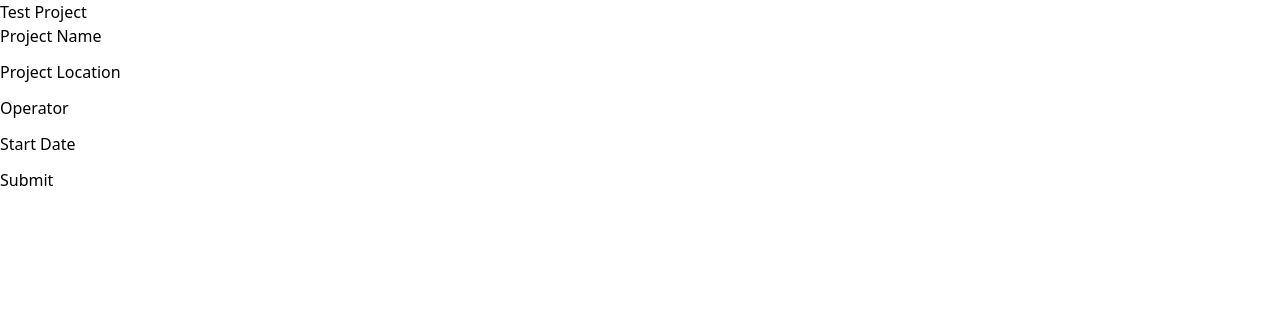
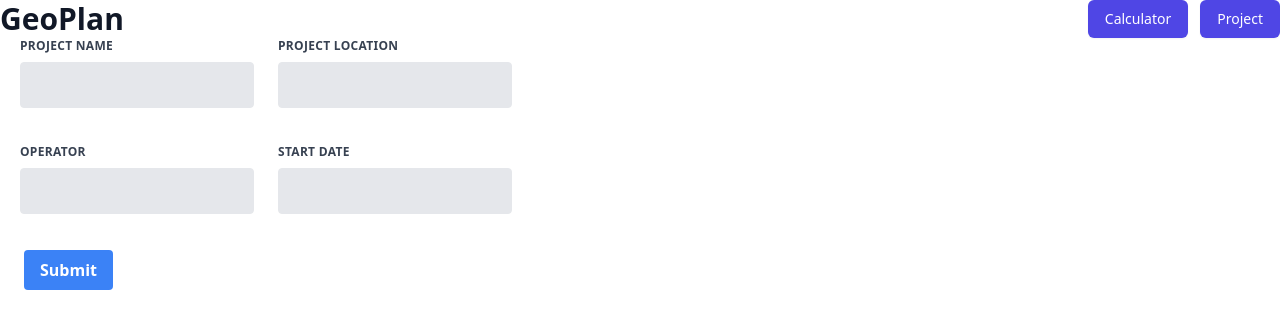
Before and after one commit to daledet/geoplan, a Django app: template geoplan/calculator/templates/project.html in a window 1280 px wide. Shown: the top 329 px of the page. Run offline with Django 3.2, Linux system fonts and the light colour scheme; the template is opened without the code that fills it, so the values that code supplies are empty.

Commit message:
change nav bar

```diff
--- a/geoplan/calculator/templates/home.html
+++ b/geoplan/calculator/templates/home.html
@@ -12,8 +12,26 @@
 </head>
 
 <body>
-    <a href="{% url 'calculator' %}">Test</a>
-    <a href="{% url 'project' %}">Project</a>
+
+    <!-- This example requires Tailwind CSS v2.0+ -->
+    <div class="md:flex md:items-center md:justify-between">
+        <div class="flex-1 min-w-0">
+            <h2 class="text-2xl font-bold leading-7 text-gray-900 sm:text-3xl sm:truncate">
+                GeoPlan
+            </h2>
+        </div>
+        <div class="mt-4 flex md:mt-0 md:ml-4">
+            <a href="{% url 'calculator' %}"> <button type="button"
+                    class="ml-3 inline-flex items-center px-4 py-2 border border-transparent rounded-md shadow-sm text-sm font-medium text-white bg-indigo-600 hover:bg-indigo-700 focus:outline-none focus:ring-2 focus:ring-offset-2 focus:ring-indigo-500">
+                    Calculator
+                </button></a>
+            <a href="{% url 'project' %}"><button type="button"
+                    class="ml-3 inline-flex items-center px-4 py-2 border border-transparent rounded-md shadow-sm text-sm font-medium text-white bg-indigo-600 hover:bg-indigo-700 focus:outline-none focus:ring-2 focus:ring-offset-2 focus:ring-indigo-500">
+                    Project
+                </button></a>
+        </div>
+    </div>
+
     {% block content %}
 
     {% endblock %}
--- a/geoplan/calculator/templates/project.html
+++ b/geoplan/calculator/templates/project.html
@@ -2,26 +2,57 @@
 
 {% block content %}
 
-<form action="" method="POST">
+
+
+<form class="w-full max-w-lg" action="" method="POST">
     {% csrf_token %}
-    <div class="mb-3 col-md-3 col-lg-3 ">
-        <label for="projectName" class="form-label">Project Name</label>
-        <input type="text" class="form-control" id="projectName">
+    <div class="flex flex-wrap -mx-3 mb-6 ml-2">
+        <div class="w-full md:w-1/2 px-3 mb-6 md:mb-0">
+            <label class="block uppercase tracking-wide text-gray-700 text-xs font-bold mb-2" for="grid-project-name">
+                Project Name
+            </label>
+            <input
+                class="appearance-none block w-full bg-gray-200 text-gray-700 border rounded py-3 px-4 mb-3 leading-tight focus:outline-none focus:bg-white"
+                id="grid-project-name" type="text">
+
+        </div>
+        <div class="w-full md:w-1/2 px-3">
+            <label class="block uppercase tracking-wide text-gray-700 text-xs font-bold mb-2"
+                for="grid-project-location">
+                Project Location
+            </label>
+            <input
+                class="appearance-none block w-full bg-gray-200 text-gray-700 border border-gray-200 rounded py-3 px-4 leading-tight focus:outline-none focus:bg-white focus:border-gray-500"
+                id="grid-project-location" type="text" placeholder="">
+        </div>
     </div>
-    <div class="mb-3 col-md-3 col-lg-3 ">
-        <label for="projectLocation" class="form-label">Project Location</label>
-        <input type="text" class="form-control" id="projectLocation">
-    </div>
-    <div class="mb-3 col-md-3 col-lg-3 ">
-        <label for="projectOperator" class="form-label">Operator</label>
-        <input type="text" class="form-control" id="projectOperator">
-    </div>
-    <div class="mb-3 col-md-3 col-lg-3 ">
-        <label for="projectStartDate" class="form-label">Start Date</label>
-        <input type="text" class="form-control" id="projectStartDate">
+    <div class="flex flex-wrap -mx-3 mb-6 ml-2">
+        <div class="w-full md:w-1/2 px-3 mb-6 md:mb-0">
+            <label class="block uppercase tracking-wide text-gray-700 text-xs font-bold mb-2" for="grid-project-name">
+                Operator
+            </label>
+            <input
+                class="appearance-none block w-full bg-gray-200 text-gray-700 border rounded py-3 px-4 mb-3 leading-tight focus:outline-none focus:bg-white"
+                id="grid-project-name" type="text">
+
+        </div>
+        <div class="w-full md:w-1/2 px-3">
+            <label class="block uppercase tracking-wide text-gray-700 text-xs font-bold mb-2"
+                for="grid-project-location">
+                Start Date
+            </label>
+            <input
+                class="appearance-none block w-full bg-gray-200 text-gray-700 border border-gray-200 rounded py-3 px-4 leading-tight focus:outline-none focus:bg-white focus:border-gray-500"
+                id="grid-project-location" type="text" placeholder="">
+        </div>
     </div>
 
-    <button type="submit" class="btn btn-secondary">Submit</button>
+
+    <button
+        class="bg-blue-500 hover:bg-blue-700 text-white font-bold py-2 px-4 rounded focus:outline-none focus:shadow-outline ml-6"
+        type="button">
+        Submit
+    </button>
 </form>
 
 {% endblock %}
```
